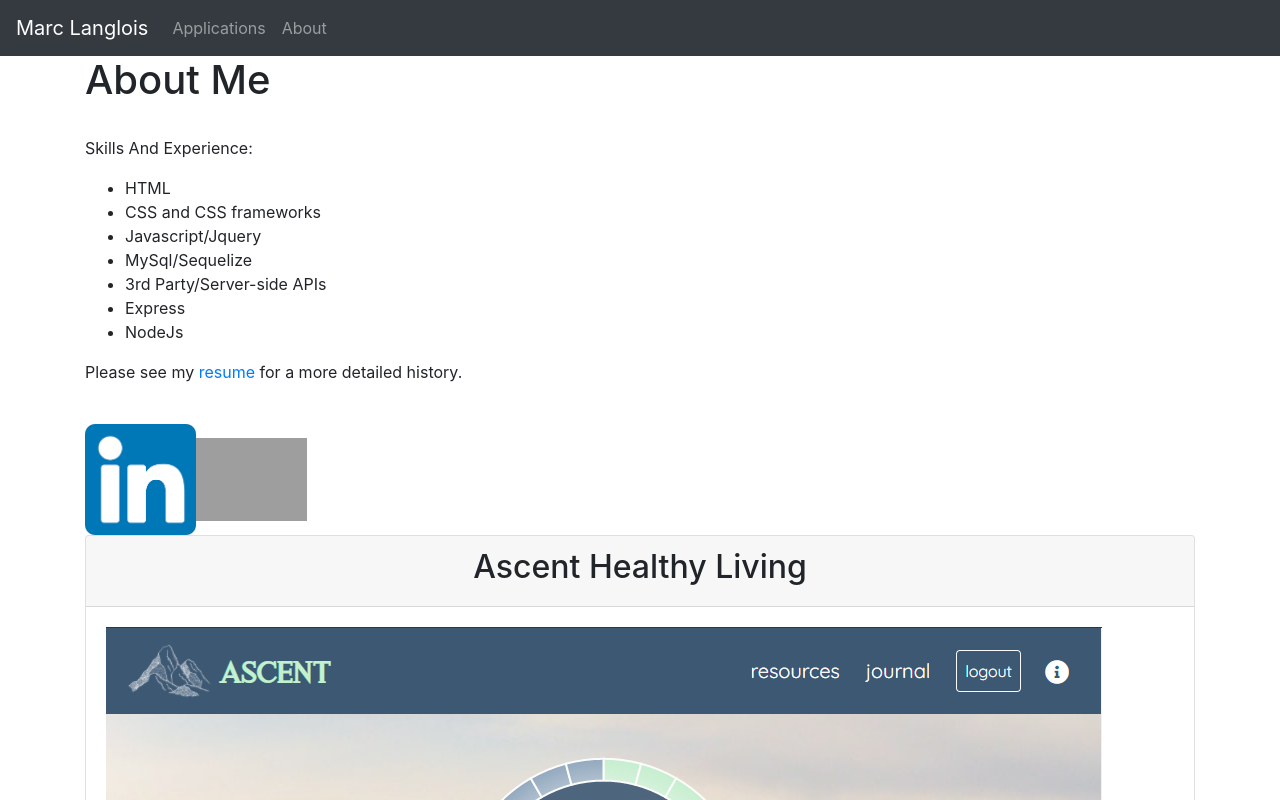
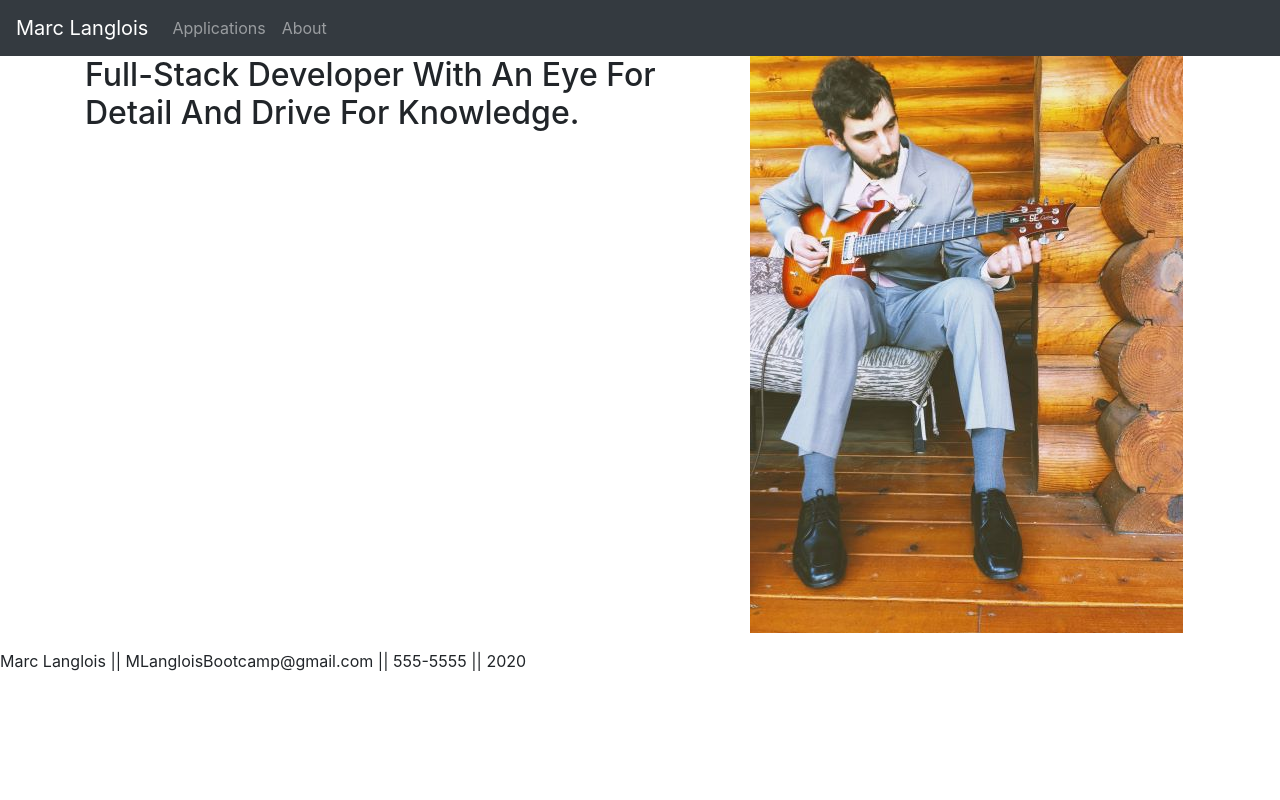
Before and after one commit to mlanglois333/Portfolio-Reactivated, a React (Create React App) app: page / in a window 1280 px wide. Shown: the top 800 px of the page. Built offline with nearby package versions, Linux system fonts and the light colour scheme; grey boxes are pictures that could not be loaded.

Commit message:
rendering start

```diff
--- a/src/components/View.js
+++ b/src/components/View.js
@@ -1,39 +1,63 @@
-import React,{Component} from "react";
+import React, { Component } from "react";
 import Container from "./Container";
 import Row from "./Row";
 import Col from "./Col";
 import Header from "./Header";
 import Footer from "./Footer";
 import About from "./About";
-import Project from "./Project"
+import Project from "./Project";
+import Home from "./Home";
 
 class View extends Component {
 
     state = {
         display: "home",
-        isLoading:true
+        isLoading: true
     };
 
-    componentDidMount(){this.setState({isLoading:false}) };
+    componentDidMount() { this.setState({ isLoading: false }) };
+
+    projects = ()=>{
+        this.setState({display: "portfolio"})
+    }
+
+    about = ()=>{
+        this.setState({display: "about"})
+    }
+
+    home = ()=>{
+        this.setState({display: "home"})
+    }
+
+
 
     render() {
-        if(this.state.isLoading === true){return <div><h3>Loading...</h3></div>}
-        else{
+        if (this.state.isLoading === true) { return <div><h3>Loading...</h3></div> }
+
+        else if (this.state.isLoading === false && this.state.display === "home") {
             return <div>
-            <Header></Header>
+                <Header home={this.home} portfolio={this.projects} about={this.about} />
+                <Home />
+                <Footer />
+            </div>
+        }
+
+        else {
+            return <div>
+                <Header home={this.home} portfolio={this.projects} about={this.about} />
                 <Container>
                     <Row>
                         <Col size="md-12">
-                        <About></About>
+                            <About />
                         </Col>
                     </Row>
                     <Row>
                         <Col size="md-12">
-                    <Project></Project>
+                            <Project />
                         </Col>
                     </Row>
                 </Container>
-            <Footer></Footer>
+                <Footer />
             </div>
         }
     }
```
Lines whose indentation alone changed are shown as unchanged.
